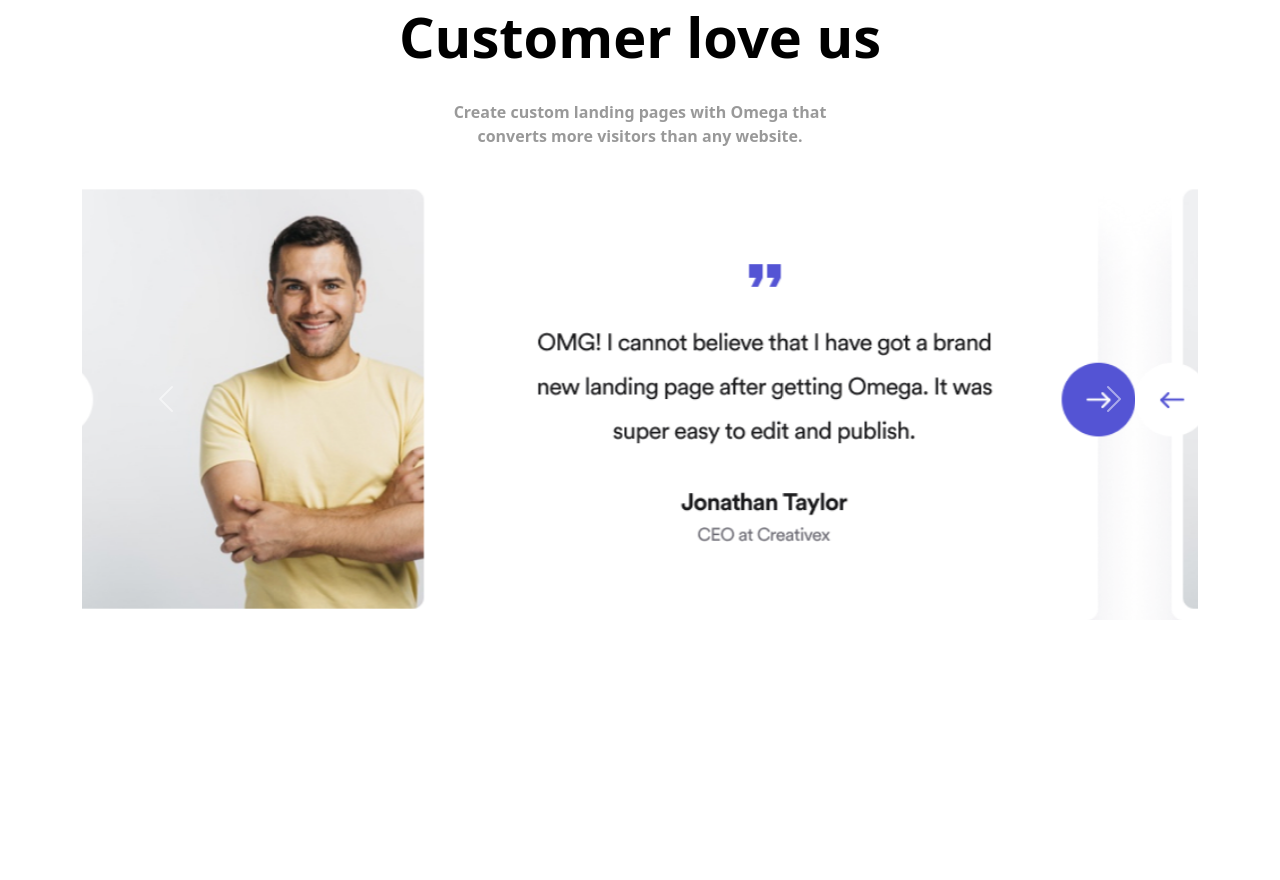
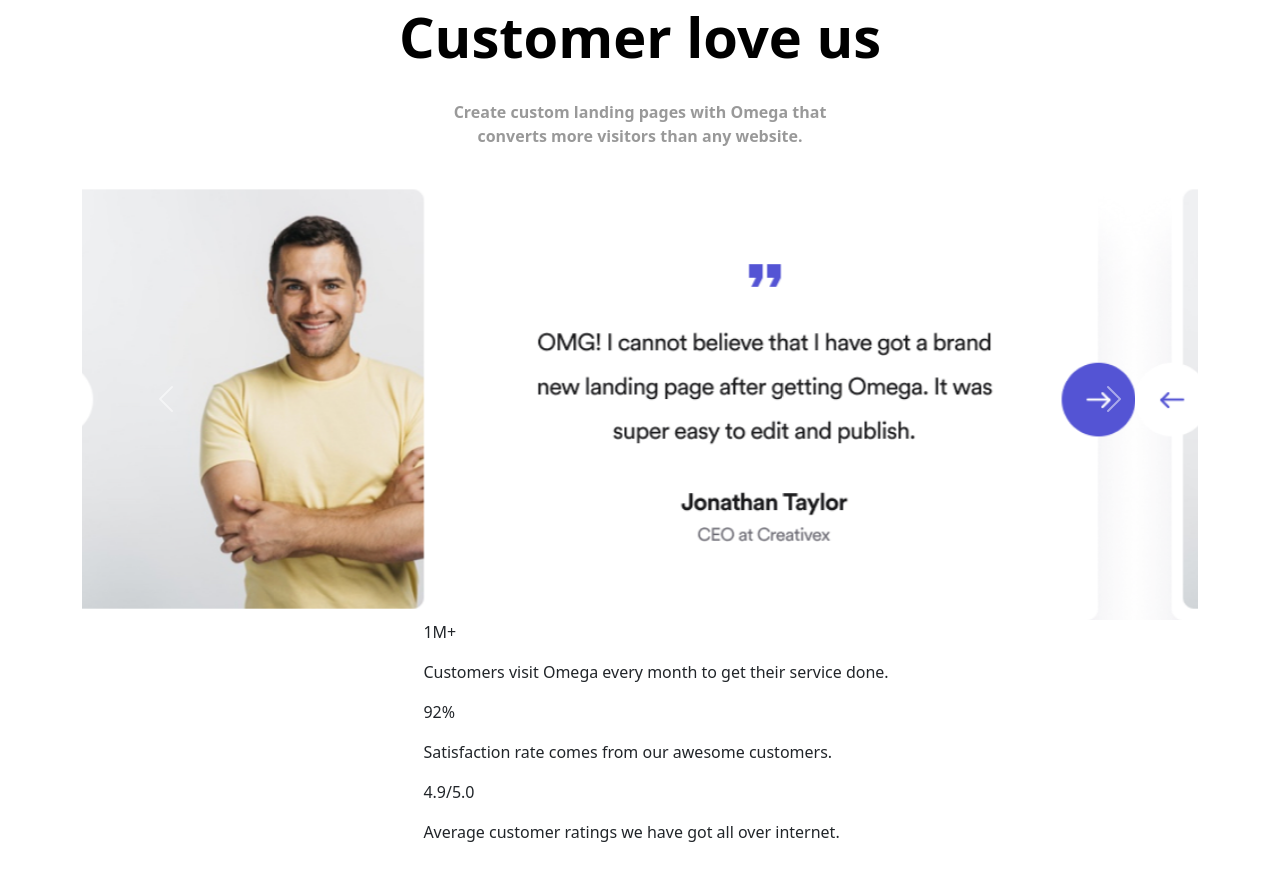
Before and after one commit to Abdussamaduz/omega-landing-5, a plain HTML site: page index.html in a window 1280 px wide. Shown: the part 2930-3810 px from the top of the page. Before the commit the page ends 3600 px from the top, so only its background shows below. Drawn offline with nearby package versions, Linux system fonts and the light colour scheme.

Commit message:
Update index.html

```diff
--- a/index.html
+++ b/index.html
@@ -195,6 +195,20 @@
 					<span class="visually-hidden">Next</span>
 				</a>
 			</div>
+			<ul class="love-list">
+				<li class="love-item">
+					<p class="love-price">1<span>M</span>+</p>
+					<p class="love-list-txt">Customers visit Omega every month to get their service done.</p>
+				</li>
+				<li class="love-item">
+					<p class="love-price">92%</p>
+					<p class="love-list-txt">Satisfaction rate comes from our awesome customers.</p>
+				</li>
+				<li class="love-item">
+					<p class="love-price">4.9/5.0</p>
+					<p class="love-list-txt">Average customer ratings we have got all over internet.</p>
+				</li>
+			</ul>
 		</div>
 	</section>
 
```
